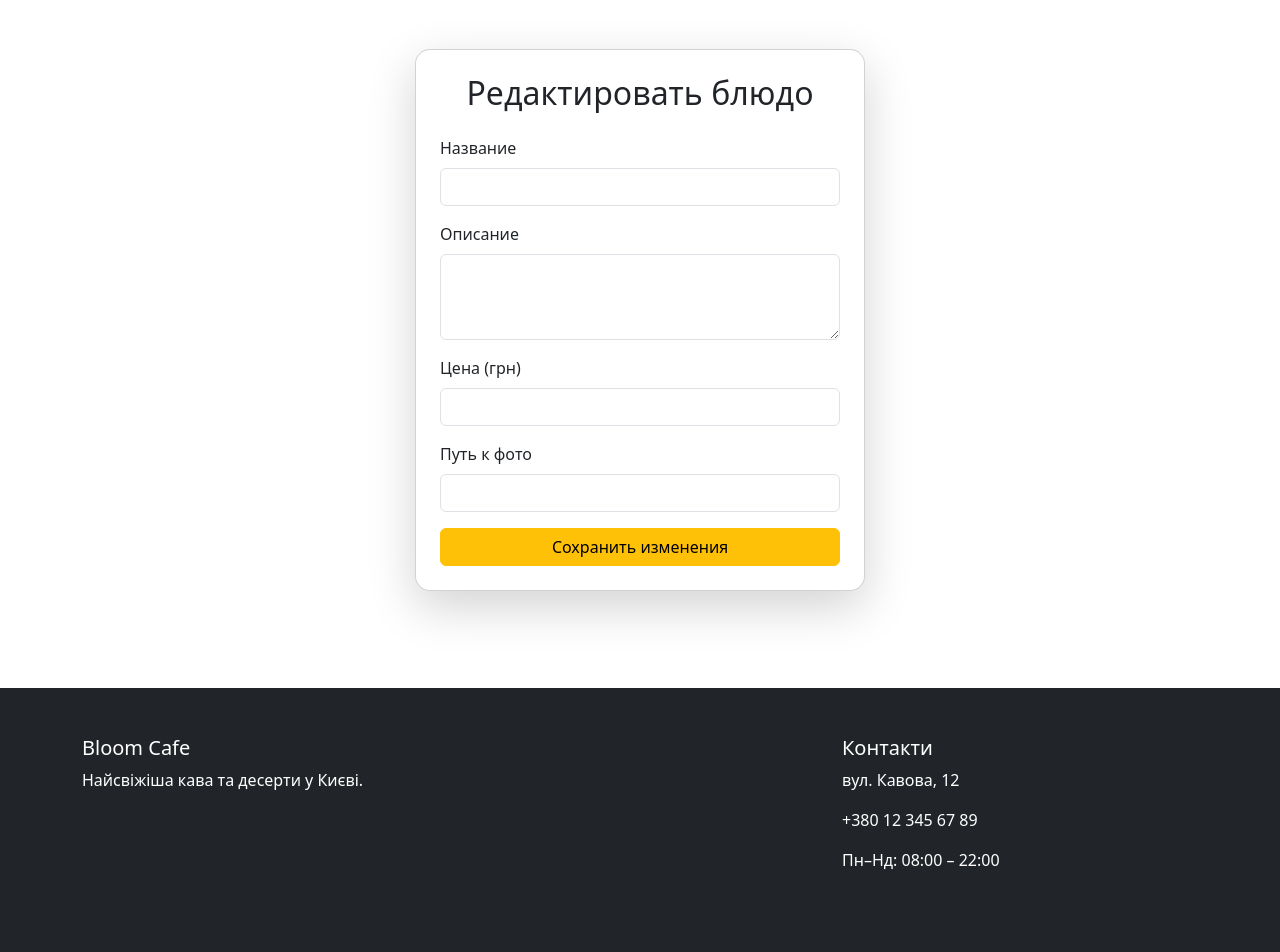
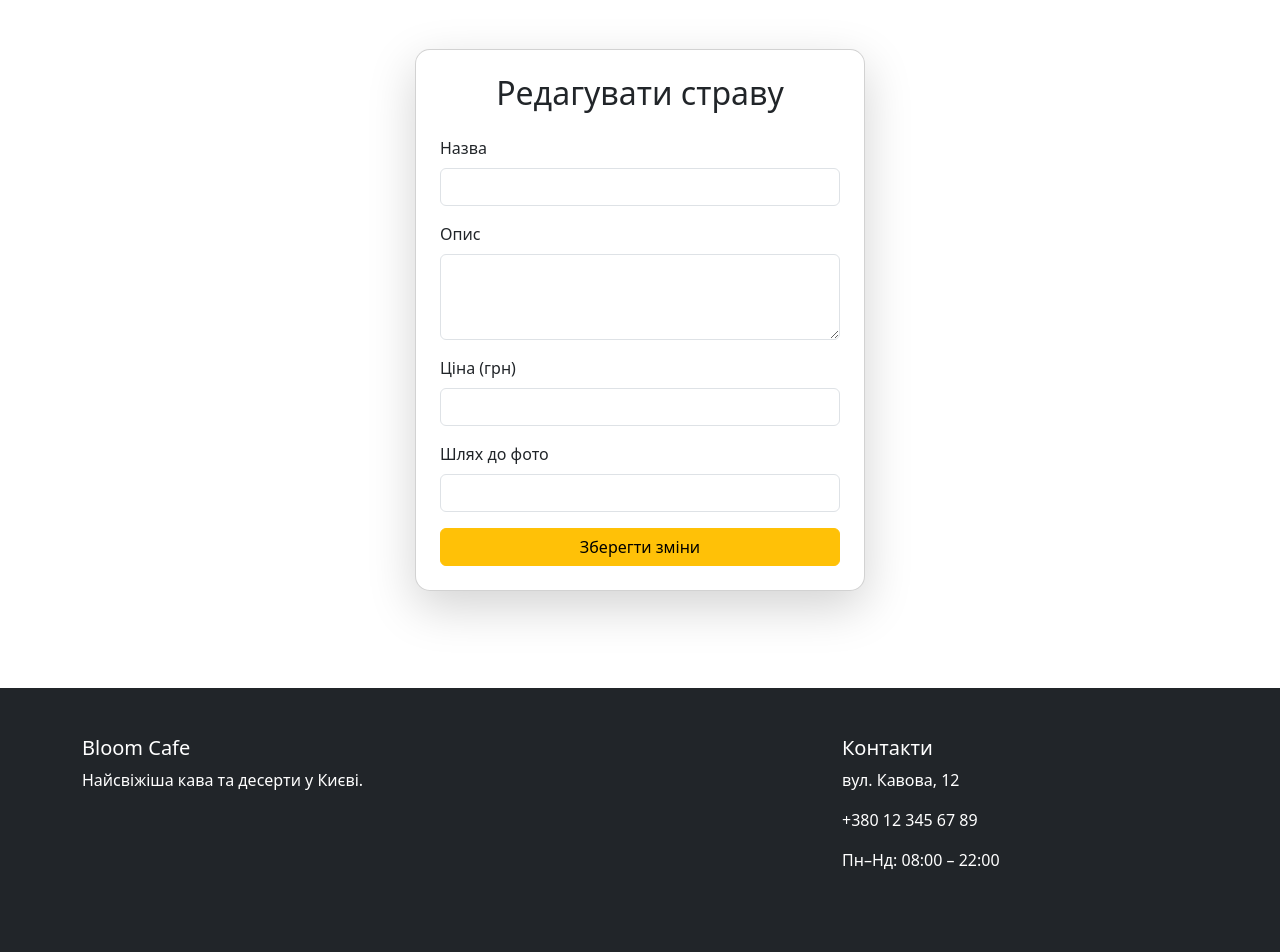
Before and after one commit to nikita-dev17/cafe-website, a Flask app: template cafe_website/admin/templates/admin_edit_meal.html in a window 1280 px wide. Shown: the part 68-1020 px from the top of the page. Run offline with Flask 3, Linux system fonts and the light colour scheme; the template is opened without the code that fills it, so the values that code supplies are empty.

Commit message:
edit photo in screenshots and update README

```diff
--- a/cafe_website/admin/templates/admin_edit_meal.html
+++ b/cafe_website/admin/templates/admin_edit_meal.html
@@ -1,36 +1,38 @@
 {% extends 'base.html' %}
 
 {% block title %}
-Редактировать блюдо
+Редагувати страву
 {% endblock %}
 
 {% block main %}
 <div class="d-flex justify-content-center align-items-center" style="min-height: 80vh;">
     <div class="card shadow-lg p-4" style="width: 450px; border-radius: 15px;">
-        <h2 class="text-center mb-4">Редактировать блюдо</h2>
+        <h2 class="text-center mb-4">Редагувати страву</h2>
 
         <form method="POST">
             <div class="mb-3">
-                <label class="form-label">Название</label>
+                <label class="form-label">Назва</label>
                 <input type="text" name="name" class="form-control" value="{{ meal.name }}" required>
             </div>
 
             <div class="mb-3">
-                <label class="form-label">Описание</label>
+                <label class="form-label">Опис</label>
                 <textarea name="description" class="form-control" rows="3">{{ meal.description }}</textarea>
             </div>
 
             <div class="mb-3">
-                <label class="form-label">Цена (грн)</label>
+                <label class="form-label">Ціна (грн)</label>
                 <input type="text" name="price" class="form-control" value="{{ meal.price }}" required>
             </div>
 
             <div class="mb-3">
-                <label class="form-label">Путь к фото</label>
+                <label class="form-label">Шлях до фото</label>
                 <input type="text" name="img" class="form-control" value="{{ meal.img }}">
             </div>
 
-            <button type="submit" class="btn btn-warning w-100">Сохранить изменения</button>
+            <button type="submit" class="btn btn-warning w-100">
+                Зберегти зміни
+            </button>
         </form>
 
     </div>
```
Also changed, not shown: README.md, 11 other files.
